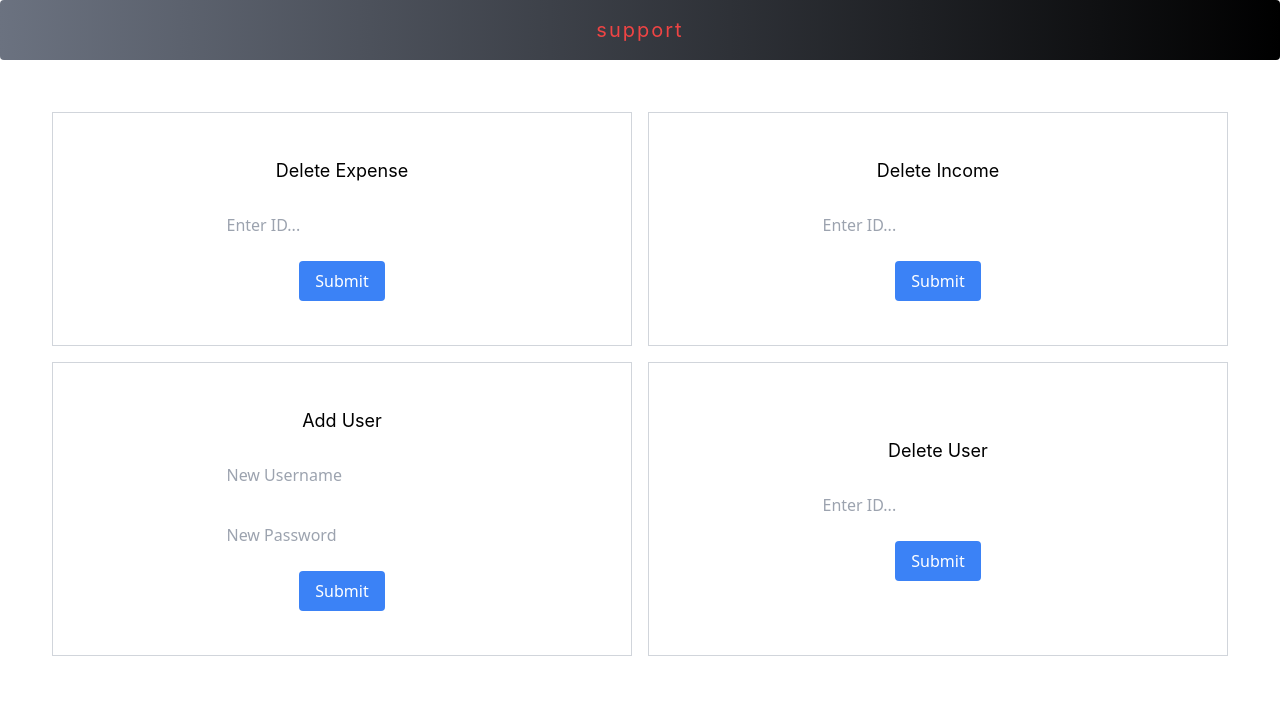
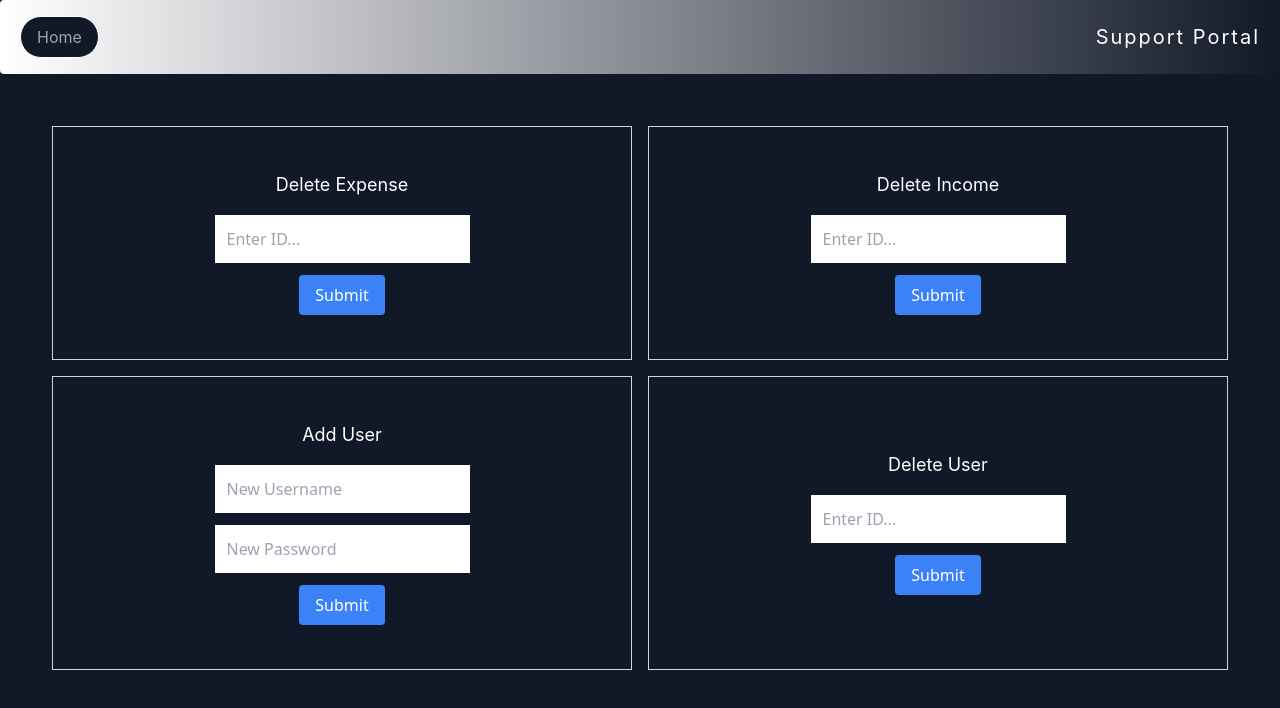
Before and after one commit to duanegero/ExpenseReactFrontend, a React (Create React App) app: page /supportPortal in a window 1280 px wide. Shown: the top 708 px of the page. Built offline with nearby package versions, Linux system fonts and the light colour scheme.

Commit message:
changing support portal page backgrond and layout

```diff
--- a/src/supportPortalPage/SupportHome.js
+++ b/src/supportPortalPage/SupportHome.js
@@ -11,7 +11,7 @@ export default function SupportHome() {
   });
 
   return (
-    <>
+    <div className="bg-gray-900 text-white min-h-screen">
       <SupportHeader />
       <div className="grid grid-cols-2 gap-4 p-8 m-5 ">
         <div className="p-8 border border-gray-300">
@@ -27,6 +27,6 @@ export default function SupportHome() {
           <DeleteUser />
         </div>
       </div>
-    </>
+    </div>
   );
 }
--- a/src/supportPortalPage/supportCompontents/SupportHeader.js
+++ b/src/supportPortalPage/supportCompontents/SupportHeader.js
@@ -1,8 +1,22 @@
+import { useNavigate } from "react-router-dom";
+
 export default function SupportHeader() {
+  const navigate = useNavigate();
+
+  const returnHome = () => {
+    navigate("/");
+  };
+
   return (
-    <header className="rounded bg-gradient-to-r from-gray-500 to-black py-4 flex justify-center items-center px-5">
-      <h1 className="text-xl text-red-500 tracking-widest font-appleSystem">
-        support
+    <header className="rounded bg-gradient-to-r from-white to-gray-900 py-4 flex justify-between items-center px-5">
+      <button
+        onClick={returnHome}
+        className="text-l font-appleSystem text-gray-400 hover:text-white bg-gray-900 hover:bg-gray-600 py-2 px-4 rounded-full border border-white"
+      >
+        Home
+      </button>
+      <h1 className="text-xl text-white tracking-widest font-appleSystem">
+        Support Portal
       </h1>
     </header>
   );
```
